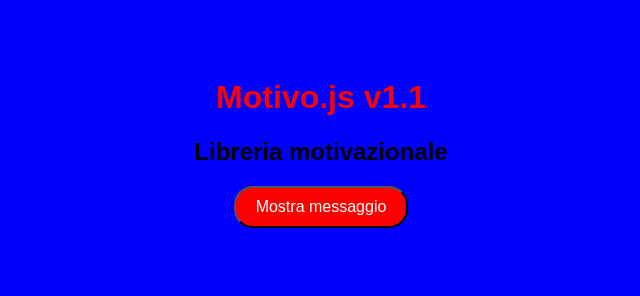
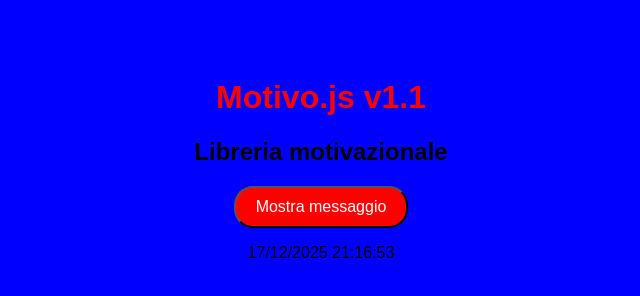
Before and after one commit to testonuovo/motivo-js, a plain HTML site: page index.html in a window 1280 px wide. Shown: the whole page, without its empty margins (319-959 px from the left). Drawn offline with Linux system fonts and the light colour scheme.

Commit message:
Fix HTML syntax and update script source

```diff
--- a/index.html
+++ b/index.html
@@ -39,7 +39,7 @@ button{
 <p id="msg"></p>
 <p id="ora"></p>
 
-<script src="motivo 1.1.js"></script>
+<script src="motivo1.1.js"></script>
 <script>
   Motivo.avviaOrologio("ora");
 </script>
```
